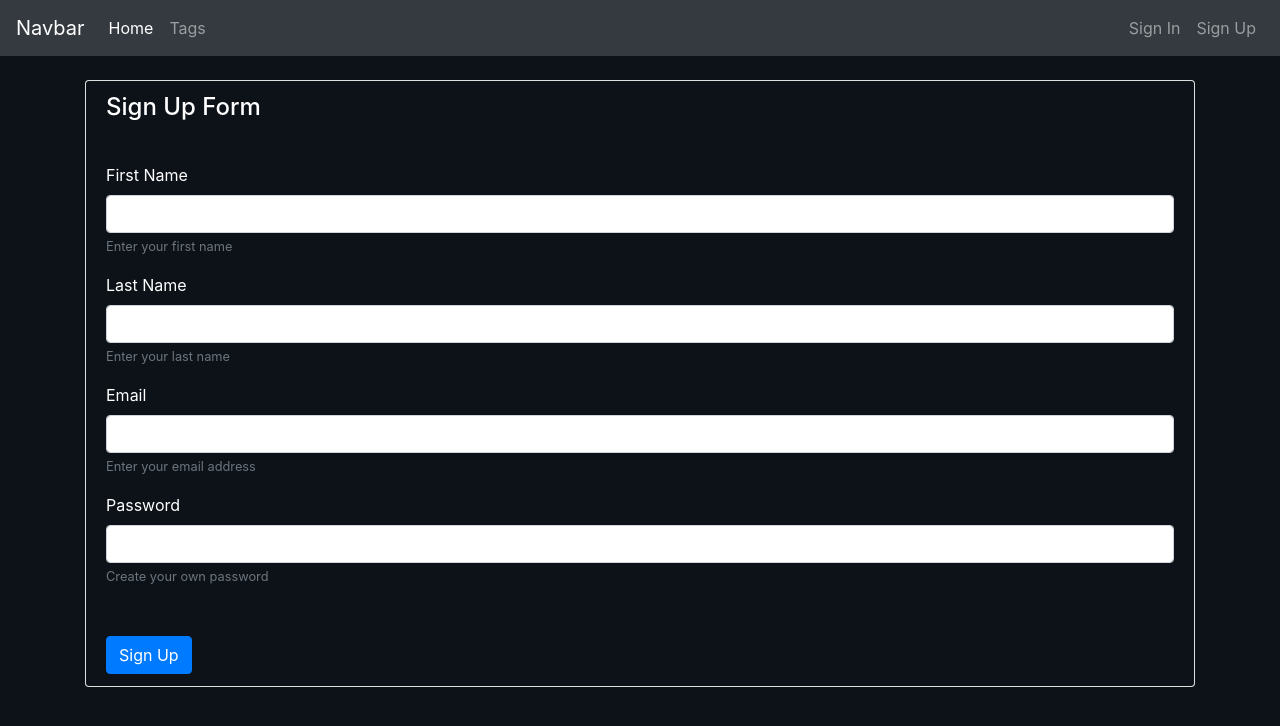
After one commit to devtubes21/Blog_App, a PHP site: page /sign_up.php in a window 1280 px wide. The commit adds this page. Shown: the top 726 px of the page. Run offline with PHP 8.4, Linux system fonts and the light colour scheme.

Commit message:
modified navbar.php and created new file for th sign_up

```diff
--- /dev/null
+++ b/css/sign_up.css
@@ -0,0 +1,18 @@
+body{
+    background-color: #0d1219;
+}
+
+#card-header{
+    background-color: #0d1219;
+    color: #fff;
+}
+
+#card-body{
+    background-color: #0d1219;
+    color: #fff;
+}
+
+#card-footer{
+    background-color: #0d1219;
+    color: #fff;
+}
--- a/inc/navbar.php
+++ b/inc/navbar.php
@@ -1,5 +1,5 @@
 <nav class="navbar navbar-expand-lg navbar-dark bg-dark">
-  <a class="navbar-brand" href="#">Navbar</a>
+  <a class="navbar-brand" href="index.php">Navbar</a>
   <button class="navbar-toggler" type="button" data-toggle="collapse" data-target="#navbarSupportedContent" aria-controls="navbarSupportedContent" aria-expanded="false" aria-label="Toggle navigation">
     <span class="navbar-toggler-icon"></span>
   </button>
@@ -27,9 +27,18 @@
         <a class="nav-link disabled" href="#">Disabled</a>
       </li> -->
     </ul>
-    <!-- <form class="form-inline my-2 my-lg-0">
-      <input class="form-control mr-sm-2" type="search" placeholder="Search" aria-label="Search">
-      <button class="btn btn-outline-success my-2 my-sm-0" type="submit">Search</button>
-    </form> -->
+
+    <ul class="navbar-nav">
+
+      <li class="nav-item">
+        <a class="nav-link" href="#">Sign In</a>
+      </li>
+
+      <li class="nav-item">
+        <a class="nav-link" href="sign_up.php">Sign Up</a>
+      </li>
+
+    </ul>
+
   </div>
 </nav>
--- /dev/null
+++ b/sign_up.php
@@ -0,0 +1,66 @@
+<!DOCTYPE html>
+<html lang="en">
+<head>
+    <meta charset="UTF-8">
+    <meta http-equiv="X-UA-Compatible" content="IE=edge">
+    <meta name="viewport" content="width=device-width, initial-scale=1.0">
+    <link rel="stylesheet" href="Plugin/bootstrap.min.css">
+    <script src="Plugin/jquery.min.js"></script>
+    <script src="Plugin/bootstrap.min.js"></script>
+    <link rel="stylesheet" href="css/sign_up.css">
+    <title>Blog App</title>
+</head>
+<body>
+
+    <?php include_once('inc/navbar.php')?>
+
+    <div class="container">
+        <div class="row">
+            <div class="col-md-12">
+
+                <div class="card mt-4">
+                    <div class="card-header" id="card-header">
+                        <h4>Sign Up Form</h4>
+                    </div>
+                    <div class="card-body" id="card-body">
+
+                    <form action="index.php">
+
+                        <div class="form-group">
+                          <label for="">First Name</label>
+                          <input type="text" name="" id="" class="form-control" placeholder="" aria-describedby="helpId">
+                          <small id="helpId" class="text-muted">Enter your first name</small>
+                        </div>
+
+                        <div class="form-group">
+                          <label for="">Last Name</label>
+                          <input type="text" name="" id="" class="form-control" placeholder="" aria-describedby="helpId">
+                          <small id="helpId" class="text-muted">Enter your last name</small>
+                        </div>
+
+                        <div class="form-group">
+                          <label for="">Email</label>
+                          <input type="email" name="" id="" class="form-control" placeholder="" aria-describedby="helpId">
+                          <small id="helpId" class="text-muted">Enter your email address</small>
+                        </div>
+
+                        <div class="form-group">
+                          <label for="">Password</label>
+                          <input type="password" name="" id="" class="form-control" placeholder="" aria-describedby="helpId">
+                          <small id="helpId" class="text-muted">Create your own password</small>
+                        </div>
+
+                    </div>
+                    <div class="card-footer" id="card-footer">
+                        <button type="submit" class="btn btn-primary">Sign Up</button>
+                    </div>
+
+                    </form>
+                </div>
+
+            </div>
+        </div>
+    </div>
+
+</body>
+</html>
```
